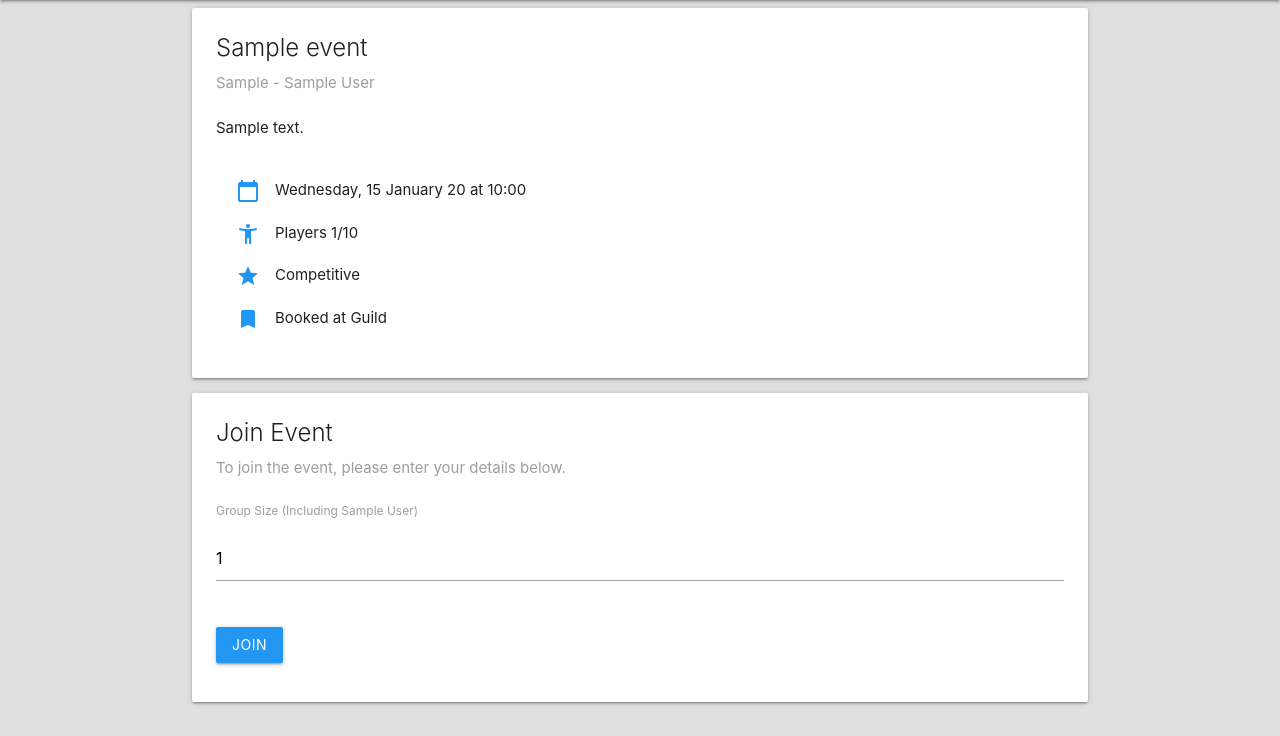
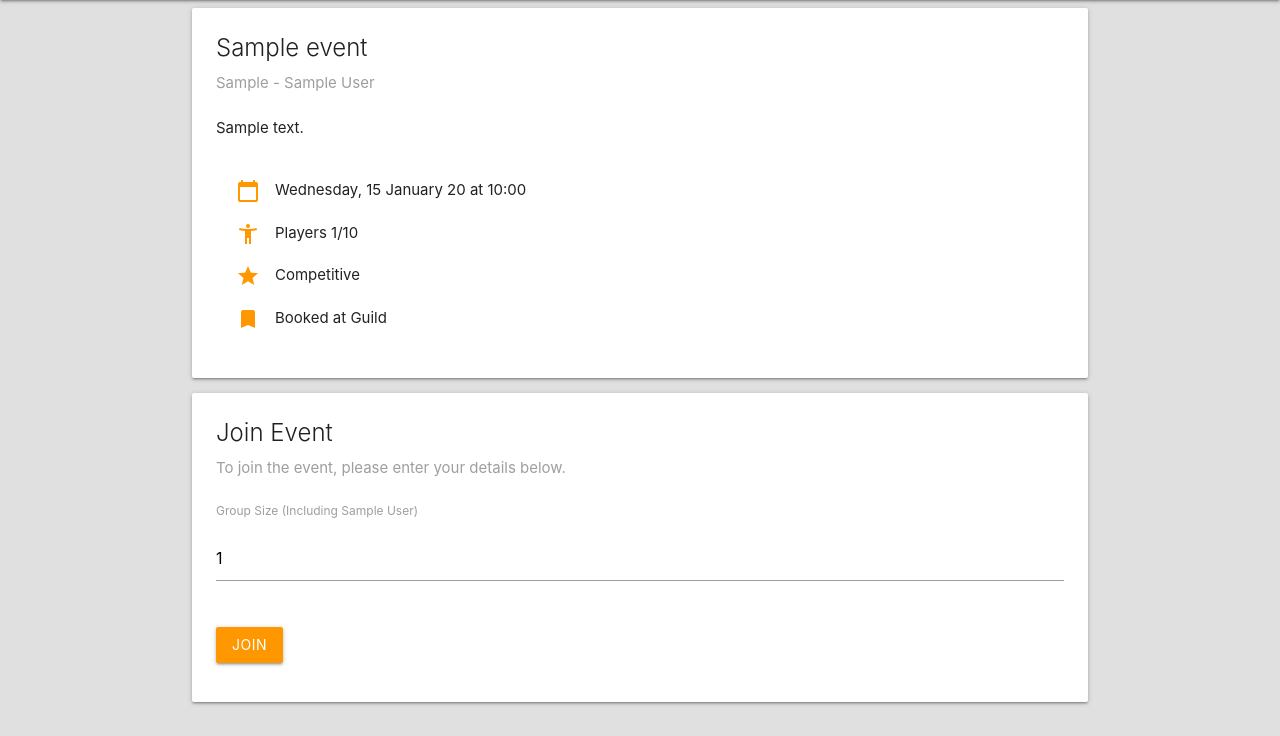
Before and after one commit to GuildHouseGames/livelobby, a Django app: page /1/join/ in a window 1280 px wide. Shown: the part 64-800 px from the top of the page. Run offline with Django 3.2, Linux system fonts and the light colour scheme; a user stored in the database is signed in; tables that the repository leaves empty hold one stand-in row (values such as "Sample post"); some libraries are stand-ins or nearby versions.

Commit message:
Adding competitive colour scheme to join event page and the leave button on the event list page.

```diff
--- a/events/templates/events/event_list.html
+++ b/events/templates/events/event_list.html
@@ -148,7 +148,11 @@
                   {% if event.host == user%}
                       <a class="waves-effect waves-light btn red event-btn"  href="{% url 'cancel_view' pk=event.pk %}">Cancel Event</a>
                   {% elif event|is_joined:user%}
+                    {% if event.engagement_type == 'CASUAL' %}
                       <a class="waves-effect waves-light btn blue event-btn"  href="{% url 'leave_view' pk=event.pk %}">Leave</a>
+                    {% else %}
+                      <a class="waves-effect waves-light btn orange event-btn"  href="{% url 'leave_view' pk=event.pk %}">Leave</a>
+                    {% endif %}
                   {% else %}
                       {% if event|reserved_places < event.max_size %}
                           {% if event.engagement_type == 'CASUAL' %}
--- a/events/templates/events/join_event.html
+++ b/events/templates/events/join_event.html
@@ -24,13 +24,21 @@
             <p class="grey-text text-darken-4">{{event.description}}</p>
             <br>
             <ul class="collection">
+              {% if event.engagement_type == 'CASUAL' %}
                 <li class="collection-item"><span> <i class="material-icons blue-text left">calendar_today</i>{{event.date | date_string}} at {{ event.time | time_string}}</span></li>
                 <li class="collection-item"><span> <i class="material-icons blue-text left">accessibility_new</i>Players {{ event|reserved_places }}/{{ event.max_size }}</span></li>
                 <li class="collection-item"><span> <i class="material-icons blue-text left">grade</i>{{event.get_engagement_type_display}}</span></li>
                 {%if event.is_booked%}
-                <li class="collection-item"><span> <i class="material-icons blue-text left">bookmark</i>Booked at Guild</span></li>
+                  <li class="collection-item"><span> <i class="material-icons blue-text left">bookmark</i>Booked at Guild</span></li>
                 {%endif%}
-
+              {% else %}
+                <li class="collection-item"><span> <i class="material-icons orange-text left">calendar_today</i>{{event.date | date_string}} at {{ event.time | time_string}}</span></li>
+                <li class="collection-item"><span> <i class="material-icons orange-text left">accessibility_new</i>Players {{ event|reserved_places }}/{{ event.max_size }}</span></li>
+                <li class="collection-item"><span> <i class="material-icons orange-text left">grade</i>{{event.get_engagement_type_display}}</span></li>
+                {%if event.is_booked%}
+                  <li class="collection-item"><span> <i class="material-icons orange-text left">bookmark</i>Booked at Guild</span></li>
+                {%endif%}
+              {% endif %}
             </ul>
         </div>
         </div>
@@ -62,7 +70,11 @@
                         {% endfor %}
                     {% endif %}
                     <br>
-                    <button type="submit" class="btn waves-effect waves-light blue">Join</button>
+                    {% if event.engagement_type == 'CASUAL' %}
+                      <button type="submit" class="btn waves-effect waves-light blue">Join</button>
+                    {% else %}
+                      <button type="submit" class="btn waves-effect waves-light orange">Join</button>
+                    {% endif %}
                 </form>
             </div>
         </div>
```
